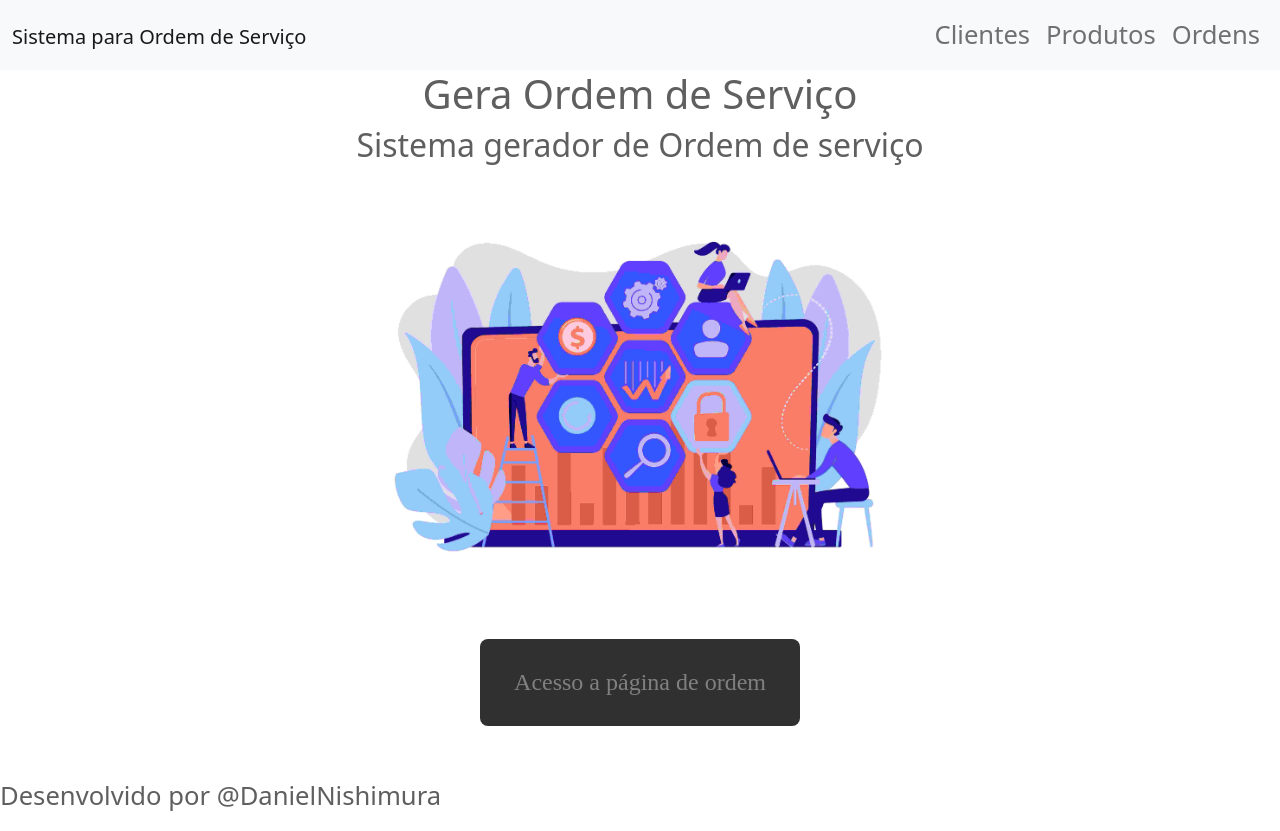
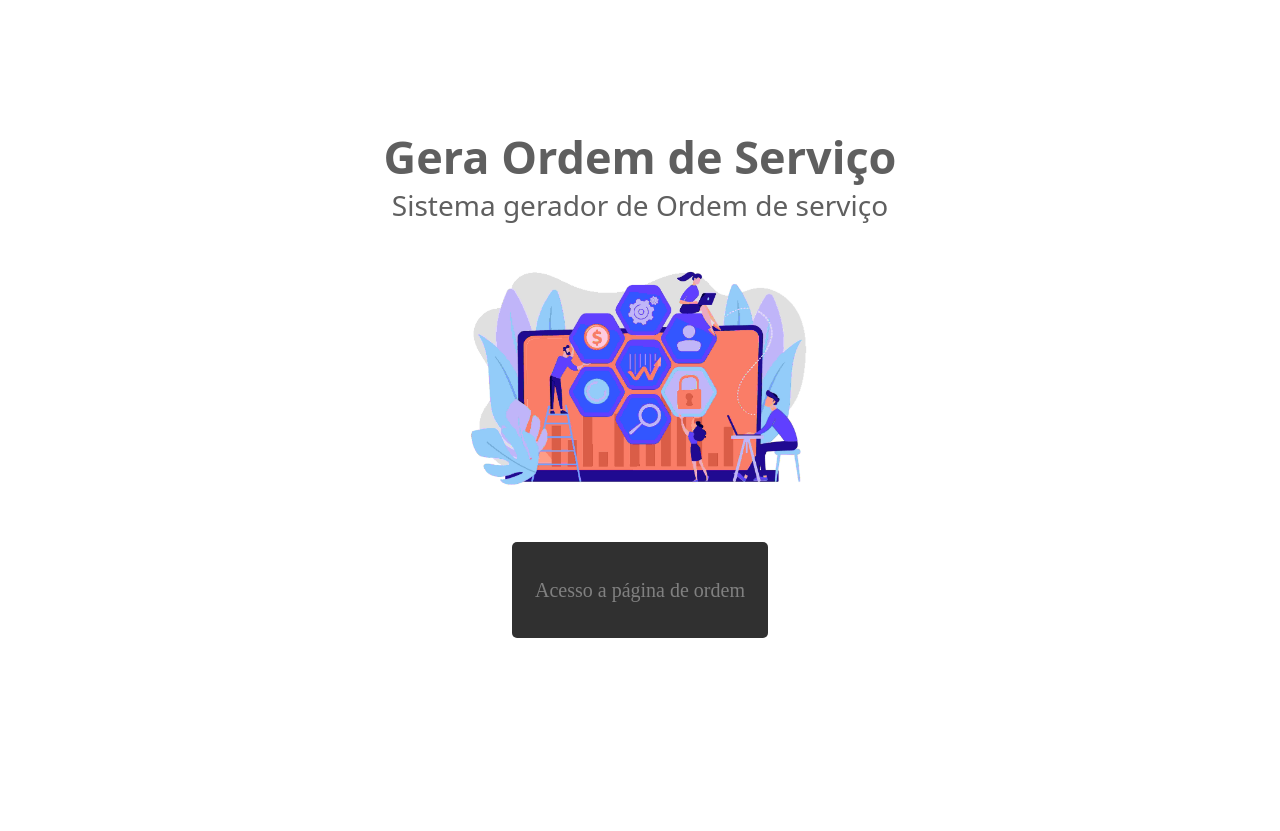
Before and after one commit to danielNishimura/testepratico, a PHP site: page / in a window 1280 px wide. After the commit the page ends 638 px from the top, so only its background shows below. Run offline with PHP 8.4, Linux system fonts and the light colour scheme; some libraries are stand-ins or nearby versions.

Commit message:
updated index font size

```diff
--- a/assets/css/style.css
+++ b/assets/css/style.css
@@ -8,6 +8,8 @@
     --color-secondary: #303030;
     --color-secondary-dark: #1e1f1f;
     --color-text-base: #5f5f5f;
+
+    font-size: 62.5%; /* Define 1rem = 10px */
 }
 
 * {
@@ -16,12 +18,24 @@
     box-sizing: border-box;
 }
 
-#page-landing {
-    background-color: var(--color-background);
+body {
+    font-family: var(--bs-font-sans-serif); /* Use a fonte do Bootstrap */
+    font-size: 1.6rem; /* Define um tamanho de fonte padrão */
     display: flex;
     align-items: center;
     justify-content: center;
+    height: 100vh;
+    margin: 0;
+    padding: 0;
+}
+
+#page-landing {
+    background-color: var(--color-background);
     text-align: center;
+    padding: 2rem;
+    width: 100%;
+    max-width: 1200px;
+    margin: auto;
 }
 
 body,
@@ -29,7 +43,6 @@ input,
 button,
 textarea {
     font-weight: 500;
-    font-size: 1.6rem;
     color: var(--color-text-base);
 }
 
@@ -44,12 +57,18 @@ textarea {
     margin-bottom: 3.2rem;
 }
 
+.logo-container h1 {
+    font-size: 4rem; /* Tamanho inicial para títulos */
+    font-weight: bold; /* Negrito para destacar */
+}
+
 .logo-container h2 {
-    font-weight: 500;
+    font-size: 2rem; /* Tamanho inicial para subtítulos */
+    font-weight: 500; /* Peso normal */
 }
 
 .land-image {
-    width: 50%;
+    width: 50vw; /* Ajusta a largura da imagem de forma responsiva */
 }
 
 .buttons-container {
@@ -59,26 +78,130 @@ textarea {
 }
 
 .buttons-container a {
-    width: 20rem;
-    height: 5.4rem;
+    width: 25vw; /* Ajusta a largura do botão de forma responsiva */
+    height: 10vh; /* Ajusta a altura do botão de forma responsiva */
     background-color: var(--color-secondary);
     border-radius: 0.5rem;
     color: var(--color-primary-light);
-
     font: 500 1.5rem Archivo;
-
     display: flex;
     align-items: center;
     justify-content: center;
     text-decoration: none;
-
-    transition: background 0.2s;
-    transition: color 0.5s;
+    transition: background 0.2s, color 0.5s;
 }
 
 .buttons-container a:hover {
     background-color: var(--color-secondary-dark);
     color: var(--color-background);
+}
+
+@media (max-width: 599px) {
+    body {
+        font-size: 1.4rem; /* Reduz a fonte em telas menores */
+    }
+
+    .logo-container h1 {
+        font-size: 3rem; /* Ajusta títulos */
+    }
+
+    .logo-container h2 {
+        font-size: 1.8rem; /* Ajusta subtítulos */
+    }
+
+    .buttons-container a {
+        font-size: 1.3rem; /* Ajusta tamanho do texto dos botões */
+    }
+
+    .land-image {
+        width: 70vw; /* Ajusta a largura da imagem em telas menores */
+    }
+
+    .buttons-container a {
+        width: 35vw; /* Ajusta a largura do botão em telas menores */
+        height: 8vh; /* Ajusta a altura do botão em telas menores */
+    }
+}
+
+@media (min-width: 600px) and (max-width: 899px) {
+    body {
+        font-size: 1.6rem; /* 16px para telas médias */
+    }
+
+    .logo-container h1 {
+        font-size: 3.5rem; /* Ajusta títulos */
+    }
+
+    .logo-container h2 {
+        font-size: 2rem; /* Ajusta subtítulos */
+    }
+
+    .buttons-container a {
+        font-size: 1.5rem; /* Ajusta tamanho do texto dos botões */
+    }
+
+    .land-image {
+        width: 60vw; /* Ajusta a largura da imagem em telas médias */
+    }
+
+    .buttons-container a {
+        width: 30vw; /* Ajusta a largura do botão em telas médias */
+        height: 9vh; /* Ajusta a altura do botão em telas médias */
+    }
+}
+
+@media (min-width: 900px) and (max-width: 1199px) {
+    body {
+        font-size: 1.8rem; /* 18px para telas maiores */
+    }
+
+    .logo-container h1 {
+        font-size: 4rem; /* Ajusta títulos */
+    }
+
+    .logo-container h2 {
+        font-size: 2.4rem; /* Ajusta subtítulos */
+    }
+
+    .buttons-container a {
+        font-size: 1.7rem; /* Ajusta tamanho do texto dos botões */
+    }
+
+    .land-image {
+        width: 50vw; /* Ajusta a largura da imagem em telas maiores */
+    }
+
+    .buttons-container a {
+        width: 25vw; /* Ajusta a largura do botão em telas maiores */
+        height: 10vh; /* Ajusta a altura do botão em telas maiores */
+    }
+}
+
+@media (min-width: 1200px) {
+    body {
+        font-size: 2rem; /* 20px para telas muito grandes */
+    }
+
+    .logo-container h1 {
+        font-size: 4.5rem; /* Ajusta títulos */
+    }
+
+    .logo-container h2 {
+        font-size: 2.8rem; /* Ajusta subtítulos */
+    }
+
+    .buttons-container a {
+        font-size: 2rem; /* Ajusta tamanho do texto dos botões */
+    }
+
+    .land-image {
+        width: 40vw; /* Ajusta a largura da imagem em telas muito grandes */
+    }
+
+    .buttons-container a {
+        width: 20vw; /* Ajusta a largura do botão em telas muito grandes */
+        height: 12vh; /* Ajusta a altura do botão em telas muito grandes */
+    }
 }
 
 @media (min-width: 1100px) {
@@ -96,14 +219,13 @@ textarea {
         text-align: center;
         align-self: center;
     }
+
     .land-image {
         grid-area: logo;
+        width: 30vw;
     }
+
     .buttons-container {
         grid-area: button;
     }
-
-    .land-image {
-        width: 50%;
-    }
 }
--- a/index.php
+++ b/index.php
@@ -1,7 +1,13 @@
-<?php require 'pages/header.php' ?>
-
+<!DOCTYPE html>
+<html lang="PT-br">
+<head>
+    <meta charset="UTF-8">
+    <meta name="viewport" content="width=device-width, initial-scale=1.0">
+    <link rel="stylesheet" href="assets/css/bootstrap.min.css">
     <link rel="stylesheet" href="assets/css/style.css">
-
+    <title>Ordem de Serviço</title>
+</head>
+<body class="landing">
     <div id="page-landing">
         <div class="container">
             <div class="logo-container">
@@ -16,5 +22,5 @@
             </div>
         </div>
     </div>
-
-<?php require 'pages/footer.php' ?>
+</body>
+</html>
```
Lines whose indentation alone changed are shown as unchanged.
